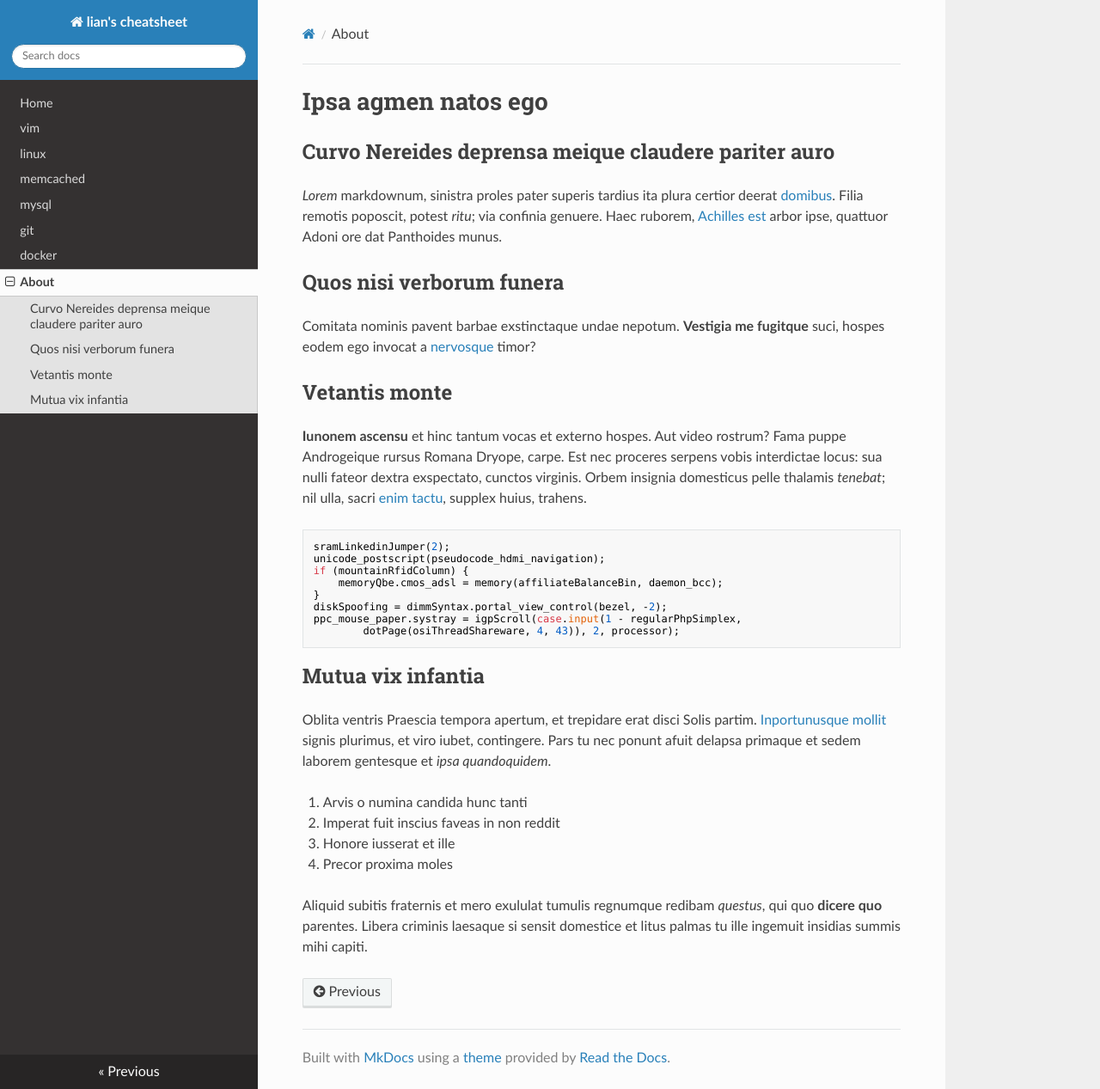
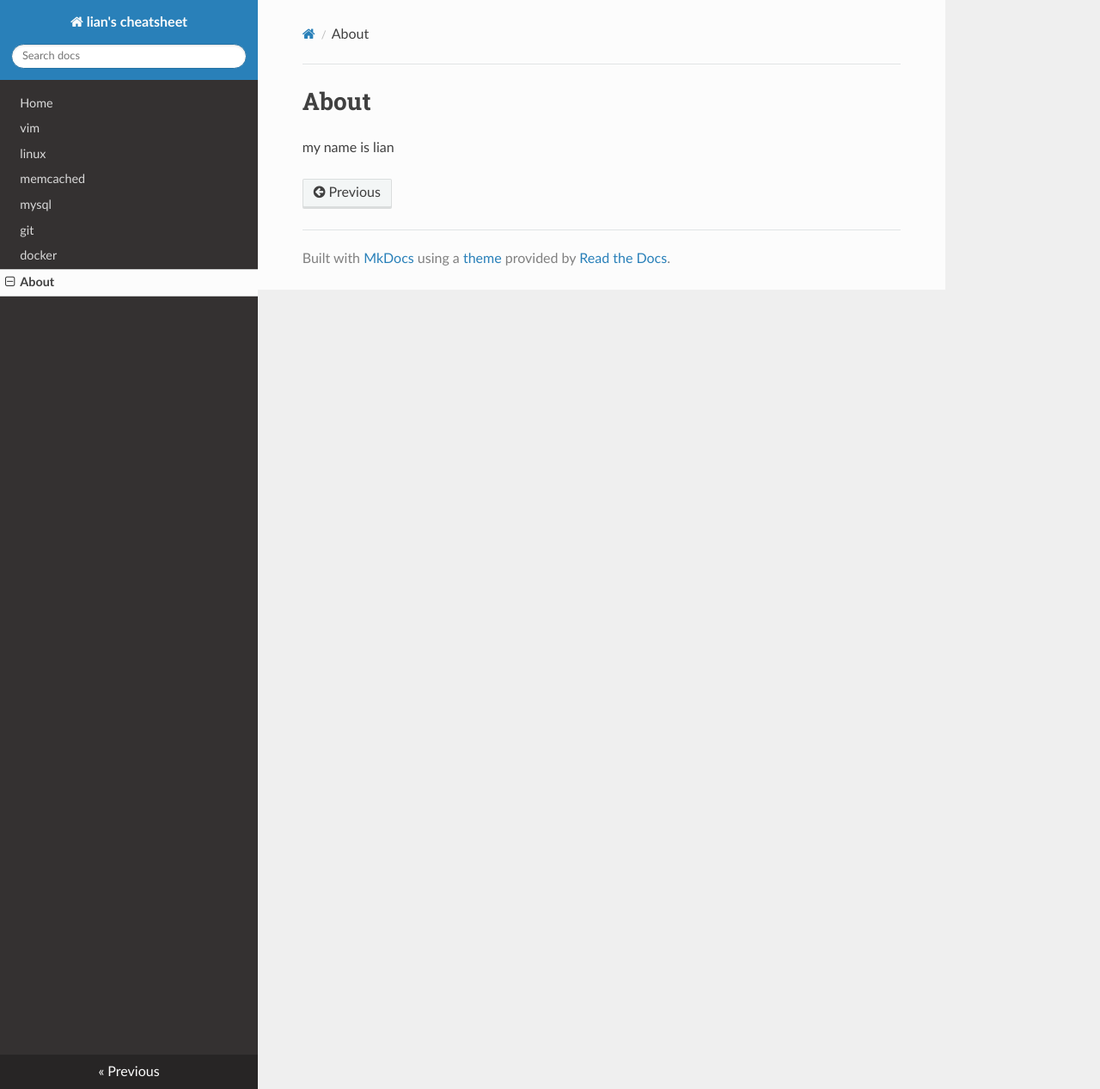
Before and after one commit to imwhatiam/cheatsheet, an MkDocs documentation site: the page built from docs/about.md, in a window 1280 px wide and 1267 px high. Shown: the whole window at 86% size. Built offline with MkDocs 1.6.1, drawn with Linux system fonts in a browser that asks for light colours; nearby versions of some CDN libraries.

Commit message:
Update about.md

```diff
--- a/docs/about.md
+++ b/docs/about.md
@@ -1,47 +1,3 @@
-# Ipsa agmen natos ego
+# About
 
-## Curvo Nereides deprensa meique claudere pariter auro
-
-*Lorem* markdownum, sinistra proles pater superis tardius ita plura certior
-deerat [domibus](http://in.org/adit-me.html). Filia remotis poposcit, potest
-*ritu*; via confinia genuere. Haec ruborem, [Achilles est](http://cupido.org/)
-arbor ipse, quattuor Adoni ore dat Panthoides munus.
-
-## Quos nisi verborum funera
-
-Comitata nominis pavent barbae exstinctaque undae nepotum. **Vestigia me
-fugitque** suci, hospes eodem ego invocat a
-[nervosque](http://www.domos-suis.net/surgente-qua) timor?
-
-## Vetantis monte
-
-**Iunonem ascensu** et hinc tantum vocas et externo hospes. Aut video rostrum?
-Fama puppe Androgeique rursus Romana Dryope, carpe. Est nec proceres serpens
-vobis interdictae locus: sua nulli fateor dextra exspectato, cunctos virginis.
-Orbem insignia domesticus pelle thalamis *tenebat*; nil ulla, sacri [enim
-tactu](http://mea.net/manus.aspx), supplex huius, trahens.
-
-    sramLinkedinJumper(2);
-    unicode_postscript(pseudocode_hdmi_navigation);
-    if (mountainRfidColumn) {
-        memoryQbe.cmos_adsl = memory(affiliateBalanceBin, daemon_bcc);
-    }
-    diskSpoofing = dimmSyntax.portal_view_control(bezel, -2);
-    ppc_mouse_paper.systray = igpScroll(case.input(1 - regularPhpSimplex,
-            dotPage(osiThreadShareware, 4, 43)), 2, processor);
-
-## Mutua vix infantia
-
-Oblita ventris Praescia tempora apertum, et trepidare erat disci Solis partim.
-[Inportunusque mollit](http://www.urbi.net/) signis plurimus, et viro iubet,
-contingere. Pars tu nec ponunt afuit delapsa primaque et sedem laborem gentesque
-et *ipsa quandoquidem*.
-
-1. Arvis o numina candida hunc tanti
-2. Imperat fuit inscius faveas in non reddit
-3. Honore iusserat et ille
-4. Precor proxima moles
-
-Aliquid subitis fraternis et mero exululat tumulis regnumque redibam *questus*,
-qui quo **dicere quo** parentes. Libera criminis laesaque si sensit domestice et
-litus palmas tu ille ingemuit insidias summis mihi capiti.
+my name is lian
```
